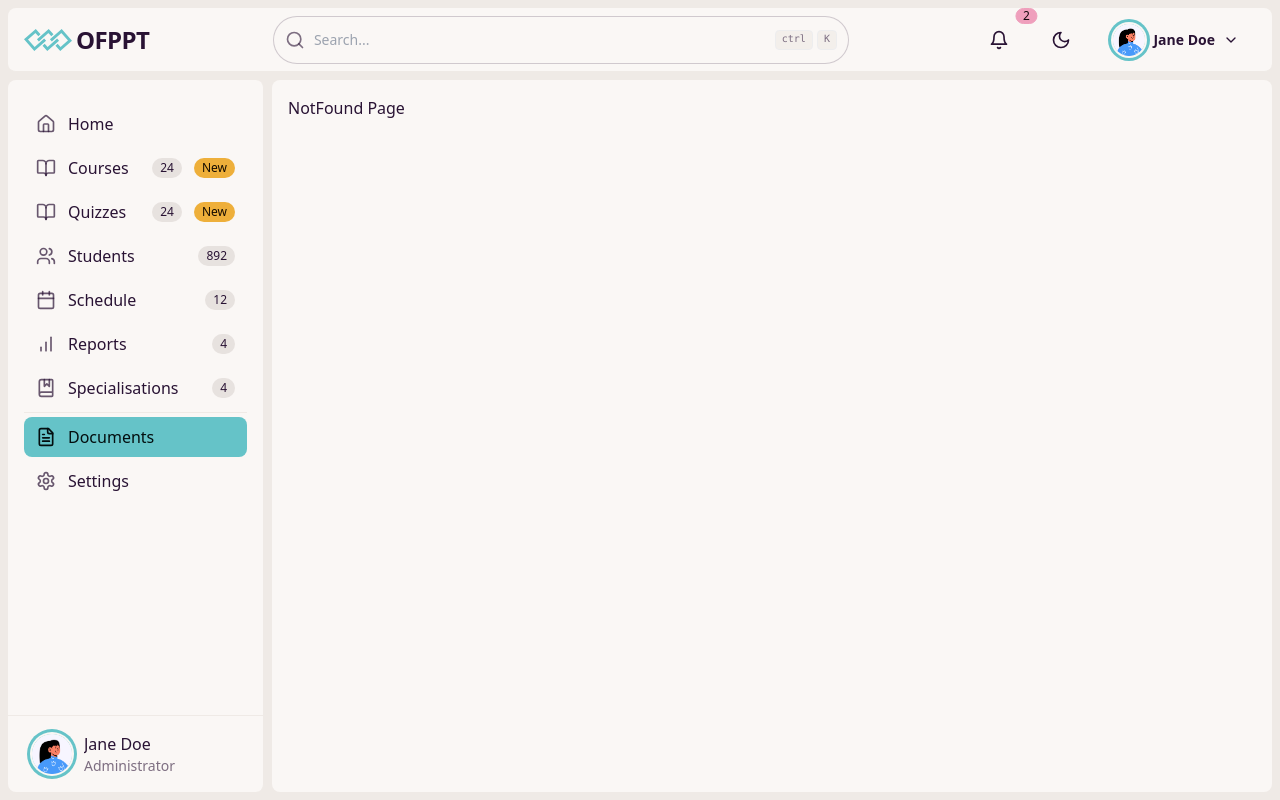
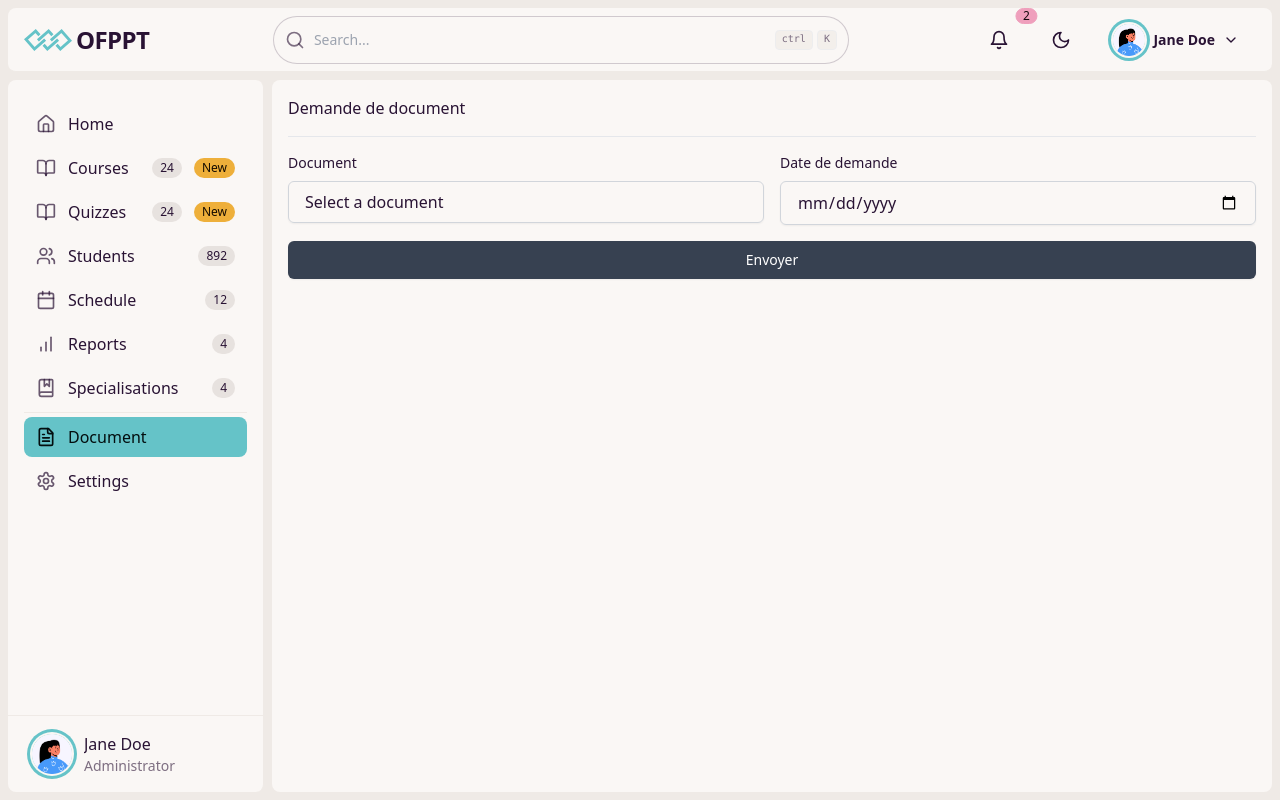
Before and after one commit to aimadoubrik/school-management-app, a React (Vite) app: page /school-management-app/documents in a window 1280 px wide. Built offline with nearby package versions, Linux system fonts and the light colour scheme.

Commit message:
Add Document Page

```diff
--- a/src/App.jsx
+++ b/src/App.jsx
@@ -3,6 +3,7 @@ import { useSelector } from 'react-redux';
 import { useEffect } from 'react';
 import Layout from './layout/Layout';
 import { Home, NotFound, Courses, Quizzes, Filieres, Quiz } from './pages';
+import Document from './pages/Documents/Document';
 
 function App() {
   const { theme } = useSelector((state) => state.theme);
@@ -20,6 +21,7 @@ function App() {
           <Route path="/school-management-app/" element={<Home />} />
           <Route path="/school-management-app/home" element={<Home />} />
           <Route path="/school-management-app/courses" element={<Courses />} />
+          <Route path="/school-management-app/documents" element={<Document />} />
           <Route path="/school-management-app/spicialisations" element={<Filieres />} />
           <Route path="*" element={<NotFound />} />
         </Routes>
--- a/src/features/sidebar/sidebarSlice.js
+++ b/src/features/sidebar/sidebarSlice.js
@@ -48,7 +48,7 @@ const initialState = {
     },
     { type: 'divider' },
     {
-      label: 'Documents',
+      label: 'Document',
       icon: 'FileText',
       href: '/school-management-app/documents',
     },
--- /dev/null
+++ b/src/pages/Documents/Document.jsx
@@ -0,0 +1,203 @@
+import React, { useState } from 'react';
+
+const Document = () => {
+    const documentList = [
+        {
+            id: 1,
+            name: "Attestation de présence",
+            documentattachment: [
+                "Carte d'identité",
+                "Lettre de demande de document"
+            ]
+        },
+        {
+            id: 2,
+            name: "Attestation de fin de formation",
+            documentattachment: [
+                "Carte d'identité",
+                "Lettre de demande de document",
+                "Certificat de stage"
+            ]
+        },
+        {
+            id: 3,
+            name: "Relevé de notes",
+            documentattachment: [
+                "Carte d'identité",
+                "Lettre de demande de document",
+                "Attestation de présence"
+            ]
+        },
+        {
+            id: 4,
+            name: "Certificat de stage",
+            documentattachment: [
+                "Carte d'identité",
+                "Lettre de demande de stage en entreprise"
+            ]
+        },
+        {
+            id: 5,
+            name: "Demande de stage",
+            documentattachment: [
+                "Lettre de motivation",
+                "CV"
+            ]
+        },
+        {
+            id: 6,
+            name: "Convention de stage",
+            documentattachment: [
+                "Carte d'identité",
+                "Lettre de demande de stage",
+                "Attestation de présence"
+            ]
+        },
+        {
+            id: 7,
+            name: "Demande de remboursement",
+            documentattachment: [
+                "Carte d'identité",
+                "Justificatif de paiement",
+                "Attestation de présence"
+            ]
+        },
+        {
+            id: 8,
+            name: "Carte d’étudiant ou de stagiaire",
+            documentattachment: [
+                "Photo d'identité",
+                "Carte d'identité",
+                "Attestation d'inscription"
+            ]
+        },
+        {
+            id: 9,
+            name: "Demande de diplôme ou de certificat",
+            documentattachment: [
+                "Carte d'identité",
+                "Relevé de notes",
+                "Attestation de fin de formation"
+            ]
+        },
+        {
+            id: 10,
+            name: "Attestation de stage de fin d’études",
+            documentattachment: [
+                "Carte d'identité",
+                "Rapport de stage",
+                "Attestation de fin de formation"
+            ]
+        }
+    ];
+
+
+    const statusList = [
+        { id: 1, name: "En cours", color: 'yellow' },
+        { id: 2, name: "En attente", color: 'blue' },
+        { id: 3, name: "Valide", color: 'green' },
+        { id: 4, name: "Refus", color: 'red' },
+    ];
+
+    const [selectedDocument, setSelectedDocument] = useState(null);
+    const [time, setTime] = useState('');
+    const [file, setFile] = useState(null);
+    const [showDetails, setShowDetails] = useState(false);
+    const [status, setStatus] = useState(1);
+    const [demandes, setDemandes] = useState([]);
+
+    const handleDocumentChange = (event) => {
+        const selectedDocumentId = Number(event.target.value);
+        const selectedDocument = documentList.find(document => document.id === selectedDocumentId);
+        setSelectedDocument(selectedDocument);
+    }
+
+    const handleTimeChange = (event) => {
+        setTime(event.target.value);
+    }
+
+    const handleFileChange = (event) => {
+        setFile(event.target.files);
+    }
+
+    const handleSubmit = (event) => {
+        event.preventDefault();
+        const demande = {
+            id: demandes.length + 1,
+            document: selectedDocument.name,
+            time: time,
+            file: file,
+            status: status
+        };
+        setDemandes([...demandes, demande]);
+        setShowDetails(true);
+    };
+
+    const isDisabled = selectedDocument === null || time === '' || file === null;
+
+    const getStatusColor = (statusId) => {
+        const status = statusList.find(s => s.id === statusId);
+        return status ? status.color : 'gray';
+    };
+
+    return (
+        <div className="mb-10">
+            <h1>Demande de document</h1>
+            <hr className='my-4'/>
+            <form className="w-full" onSubmit={handleSubmit}>
+                <div className="flex gap-4">
+                    <div className="flex-1">
+                        <label htmlFor="document" className="block text-sm font-medium">Document</label>
+                        <select onChange={handleDocumentChange} className="w-full px-4 py-2 mt-2 text-base transition duration-150 ease-in-out bg-transparent border border-gray-300 rounded-md shadow-sm appearance-none focus:outline-none focus:ring-blue-500 focus:border-blue-500">
+                            <option value="" disabled selected>Select a document</option>
+                            {documentList.map((document) => (
+                                <option key={document.id} value={document.id}>{document.name}</option>
+                            ))}
+                        </select>
+                    </div>
+                    <div className="flex-1">
+                        <label htmlFor="time" className="block text-sm font-medium">Date de demande</label>
+                        <input type="date" value={time} onChange={handleTimeChange} className="w-full px-4 py-2 mt-2 text-base transition duration-150 ease-in-out bg-transparent border border-gray-300 rounded-md shadow-sm appearance-none focus:outline-none focus:ring-blue-500 focus:border-blue-500" />
+                    </div>
+                </div>
+                {selectedDocument && (
+                    <>
+                        <div className="mt-2 border border-gray-300 rounded-md p-4">
+                            <p className="mb-2 text-sm text-red-500">S'il vous plait ajouter des fichiers suivants :</p>
+                            <hr className='my-2'/>
+                            <ul className="list-inside list-none">
+                                {selectedDocument.documentattachment.map((documentattachment) => (
+                                    <li className="list-inside" key={documentattachment}>{documentattachment}</li>
+                                ))}
+                            </ul>
+                        </div>
+                        <input type="file" multiple onChange={handleFileChange} accept=".pdf"
+                            className="w-full px-4 py-2 mt-2 text-base transition duration-150 ease-in-out bg-transparent border border-gray-300 rounded-md shadow-sm appearance-none focus:outline-none focus:ring-blue-500 focus:border-blue-500" />
+                    </>
+                )}
+                {file && file.length > 0 && (
+                  <p className='mt-2 text-sm '>{file.length} fichier(s) importé(s)</p>
+                )}
+                <button type="submit" disabled={isDisabled} className="w-full flex justify-center py-2 px-4 mt-4 border border-transparent rounded-md shadow-sm text-sm font-medium text-white bg-success hover:bg-success-hover focus:outline-none focus:ring-2 focus:ring-offset-2 focus:ring-success focus:ring-offset-white disabled:bg-gray-700 focus:outline-none focus:ring-2 focus:ring-offset-2 focus:ring-indigo-500">Envoyer</button>
+            </form>
+
+            {showDetails && (
+                <ul className="list-inside list-none mt-2 flex flex-wrap">
+                    {demandes.map((demande) => (
+                        <li className="mt-4 mx-3 border border-gray-300 rounded-md p-4 flex flex-col justify-between" key={demande.id}>
+                            <div>
+                                <h2 className="text-lg font-medium">Détails de la Demande</h2>
+                                <hr className="my-2" />
+                                <p>Document: {demande.document}</p>
+                                <p>Date de demande: {demande.time}</p>
+                            </div>
+                            <p className="text-lg font-medium mt-2" style={{color: getStatusColor(demande.status)}}>{statusList.find(s => s.id === demande.status).name}</p>
+                        </li>
+                    ))}
+                </ul>
+            )}
+        </div>
+    )
+}
+
+export default Document;
```
